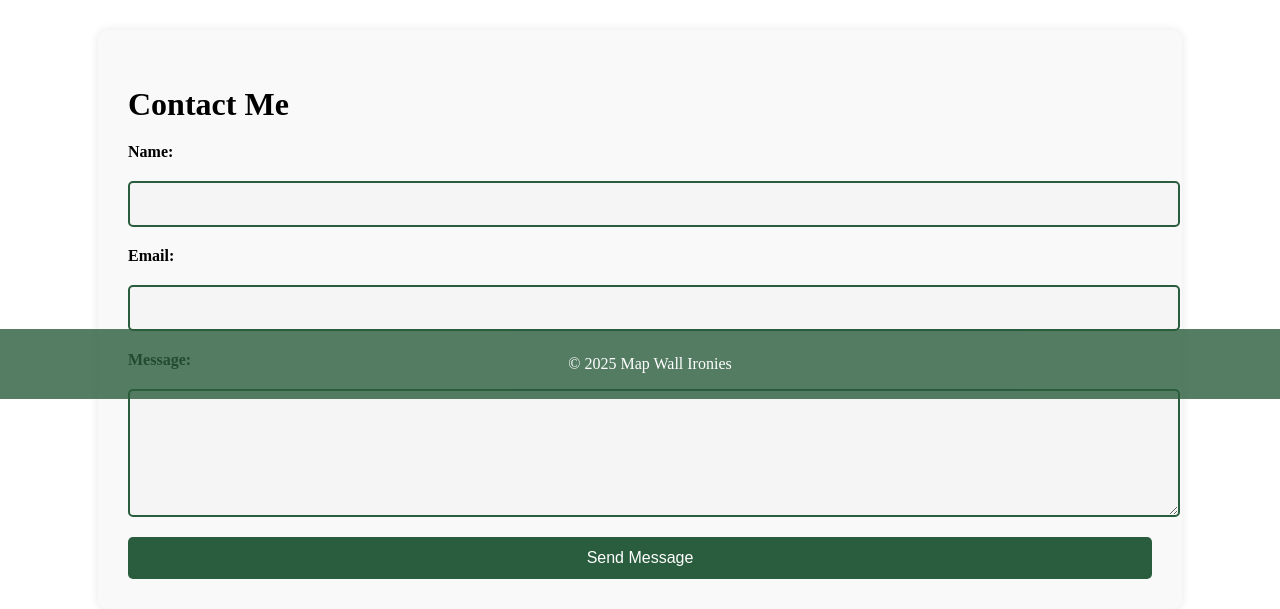
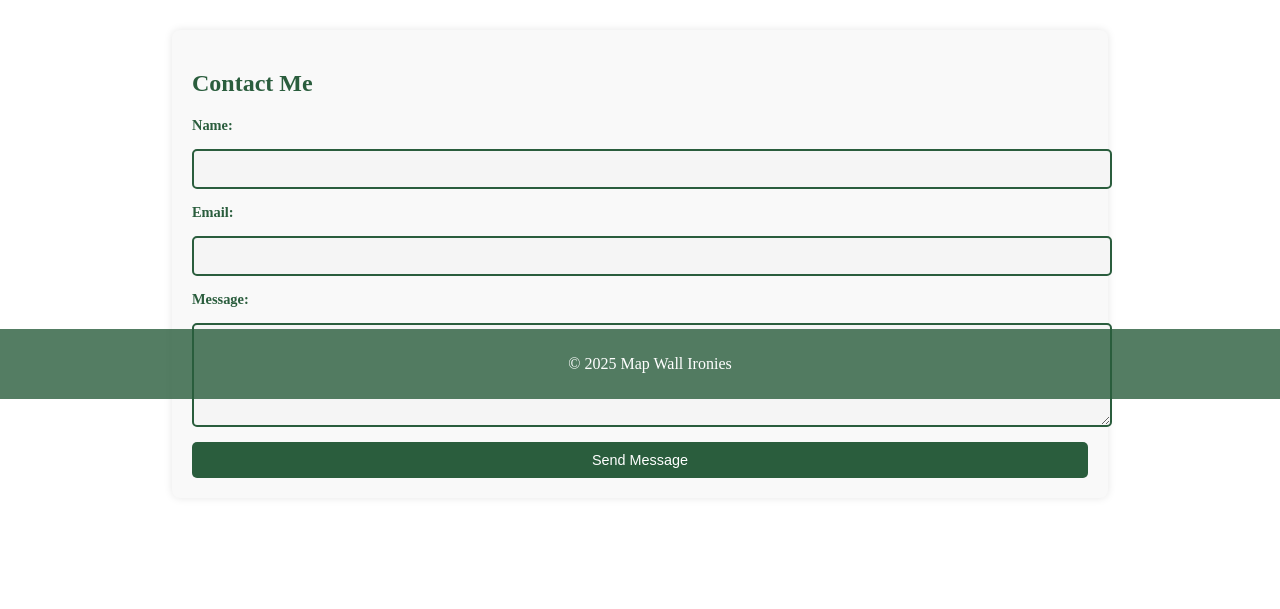
Before and after one commit to mapwallironies/mapwallironies.github.io, a Jekyll site: the page built from about.md, in a window 1280 px wide. Shown: the part 501-1110 px from the top of the page. Built offline with Jekyll 4.4.1, drawn with Linux system fonts in a browser that asks for light colours; after the commit the page ends 999 px from its top, so only the background shows below that.

Commit message:
Update custom.css

```diff
--- a/assets/css/custom.css
+++ b/assets/css/custom.css
@@ -134,36 +134,42 @@ header {
 /* Contact Section */
 .contact {
     margin-top: 50px;
-    max-width: 80%;  /* Limit width to keep it in line with the About section */
+    max-width: 70%;  /* Reduced width for smaller contact section */
     margin-left: auto;
     margin-right: auto;
-    padding: 30px;
+    padding: 20px;  /* Reduced padding */
     background-color: #f9f9f9;
-    border-radius: 10px;
-    box-shadow: 0px 0px 10px rgba(0, 0, 0, 0.1);
+    border-radius: 8px;  /* Slightly smaller border radius */
+    box-shadow: 0px 0px 8px rgba(0, 0, 0, 0.1);
 }
 
+/* Contact Heading */
 .contact h2 {
-    font-size: 2rem;
+    font-size: 1.5rem;  /* Smaller font size */
     font-family: 'Antic Didone', serif;
     margin-bottom: 20px;
+    color: #2a5d3d;
 }
 
+/* Contact Form */
 .contact form {
     display: flex;
     flex-direction: column;
-    gap: 20px;
+    gap: 15px;  /* Reduced gap between fields */
 }
 
+/* Label Style */
 .contact label {
-    font-size: 1rem;
+    font-size: 0.9rem;  /* Smaller label size */
     font-weight: bold;
+    color: #2a5d3d;
 }
 
+/* Input and Textarea Styling */
 .contact input,
 .contact textarea {
-    padding: 12px;
-    font-size: 1rem;
+    padding: 10px;  /* Reduced padding */
+    font-size: 0.9rem;  /* Smaller font size */
     border: 2px solid #2a5d3d;
     border-radius: 5px;
     background-color: #f5f5f5;
@@ -179,14 +185,15 @@ header {
 
 .contact textarea {
     resize: vertical;
-    min-height: 100px;
+    min-height: 80px;  /* Reduced minimum height */
 }
 
+/* Button Styling */
 .contact button {
-    padding: 12px 20px;
+    padding: 10px 18px;  /* Reduced button padding */
     background-color: #2a5d3d;
     color: white;
-    font-size: 1rem;
+    font-size: 0.9rem;  /* Smaller font size */
     border: none;
     border-radius: 5px;
     cursor: pointer;
```
